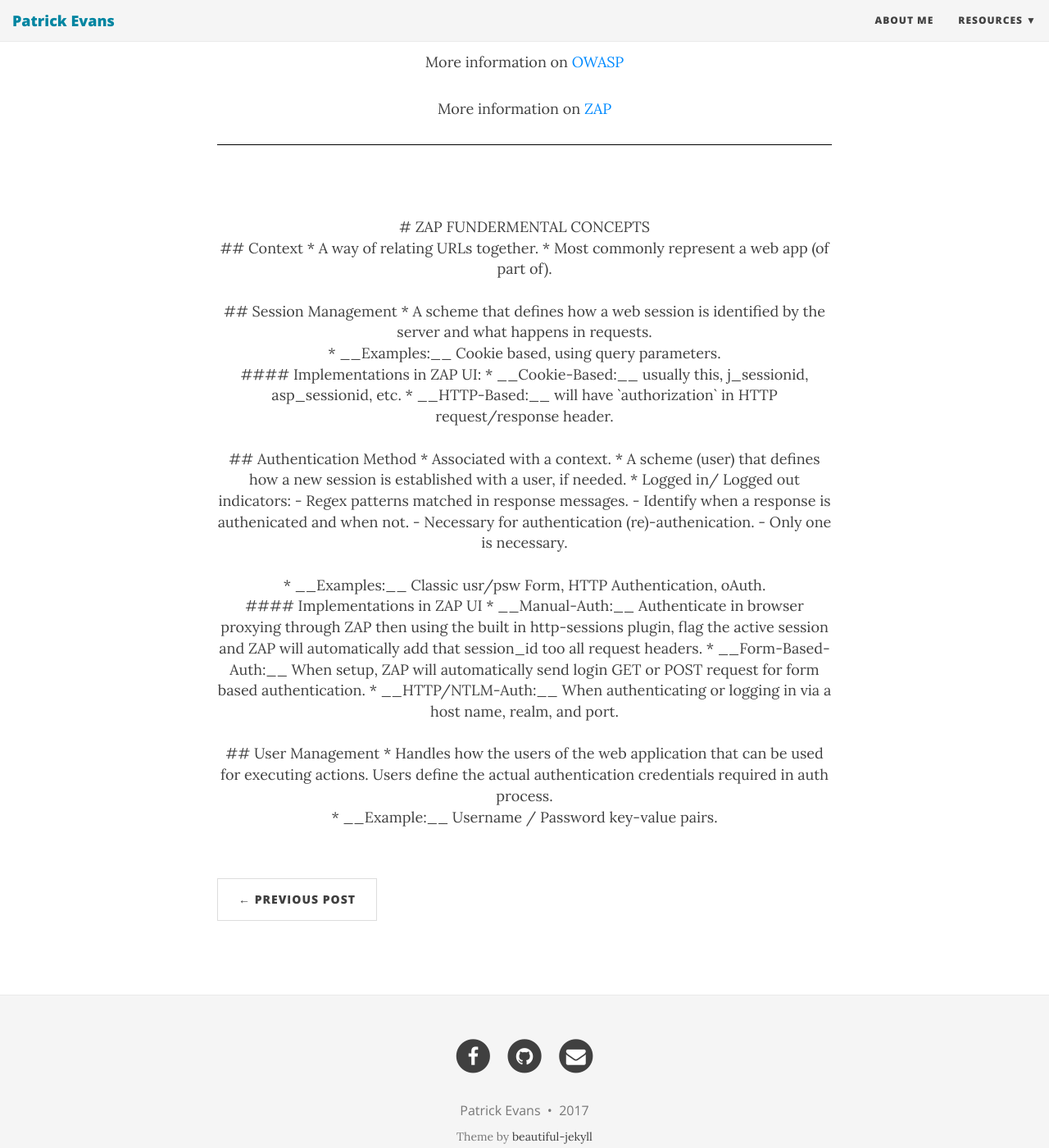
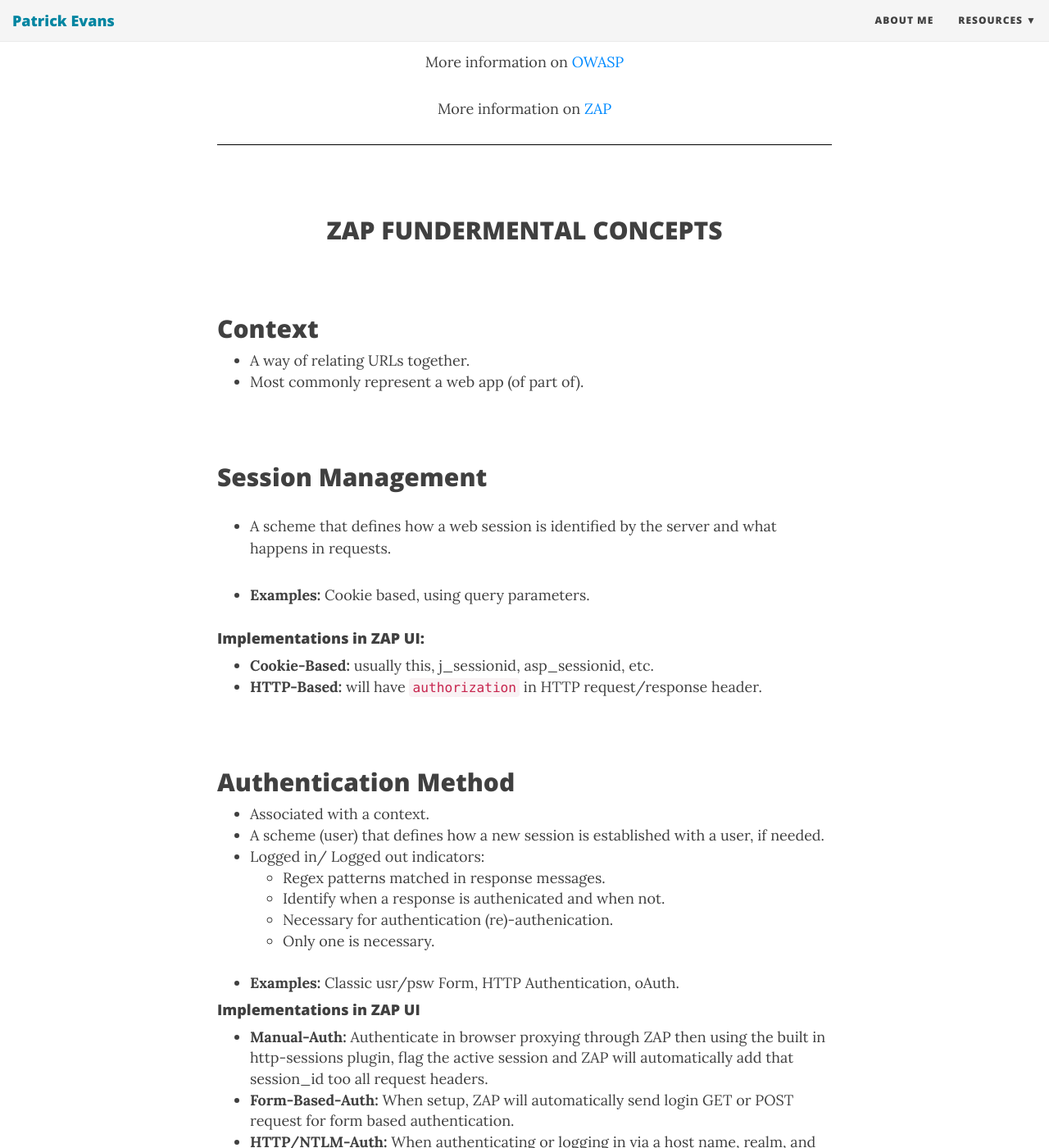
Before and after one commit to patevs/old_blog, a Jekyll site: the page built from _posts/2017-11-30-owasp-zap.md, in a window 1280 px wide and 1400 px high, scrolled down 567 px. Shown: the whole window at 82% size. Built offline with Jekyll 4.4.1, drawn with Linux system fonts in a browser that asks for light colours; nearby versions of some CDN libraries; some of the changed text lies outside the part shown.

Commit message:
updating_formatting_header owasp-zap post

```diff
--- a/_posts/2017-11-30-owasp-zap.md
+++ b/_posts/2017-11-30-owasp-zap.md
@@ -20,10 +20,7 @@ It is designed to be used by people with a wide range of security experience and
 </div>
 <br>
 
-<div style="text-align:center">
-
-# ZAP FUNDERMENTAL CONCEPTS
-
+<h2 style="text-align: center;" markdown="1">ZAP FUNDERMENTAL CONCEPTS</h2>
 
 <br>
 ## Context
@@ -76,5 +73,3 @@ Users define the actual authentication credentials required in auth process.
 <br>
 
 <br>
-
-</div>
```
